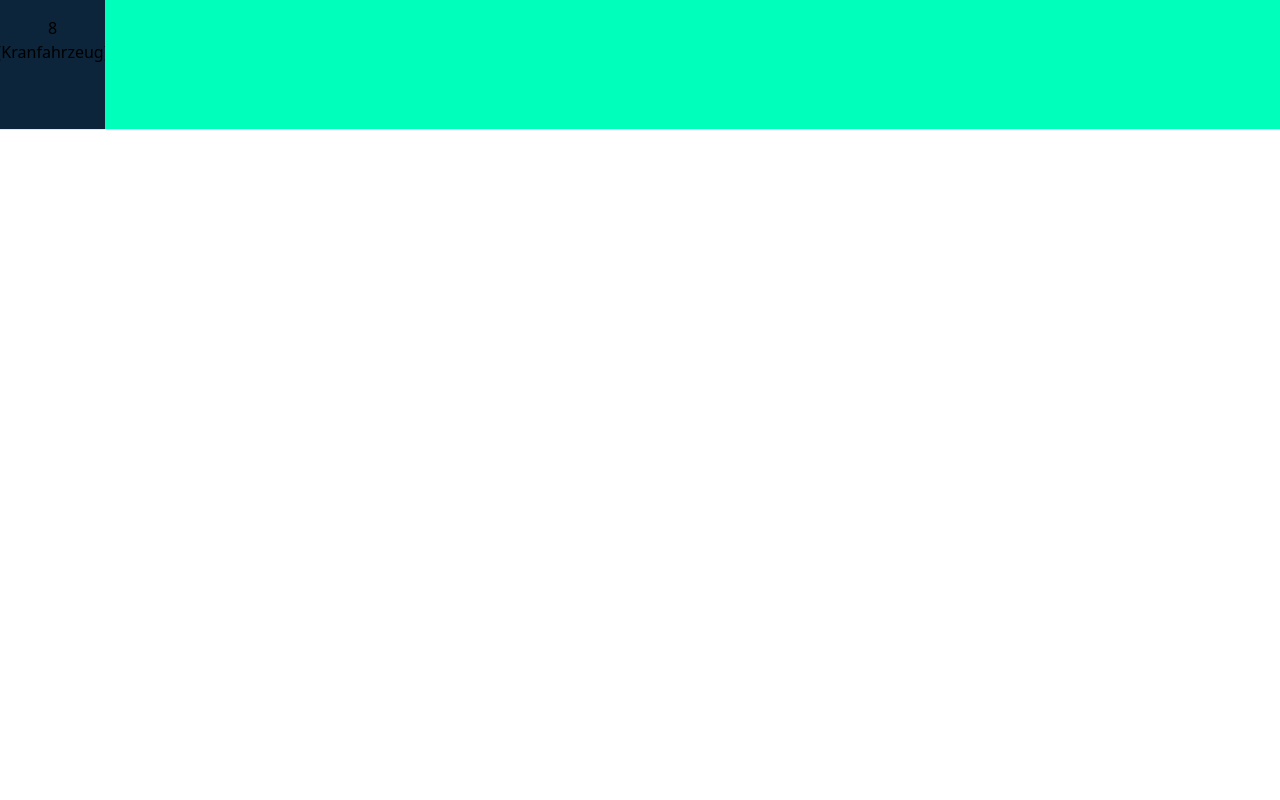
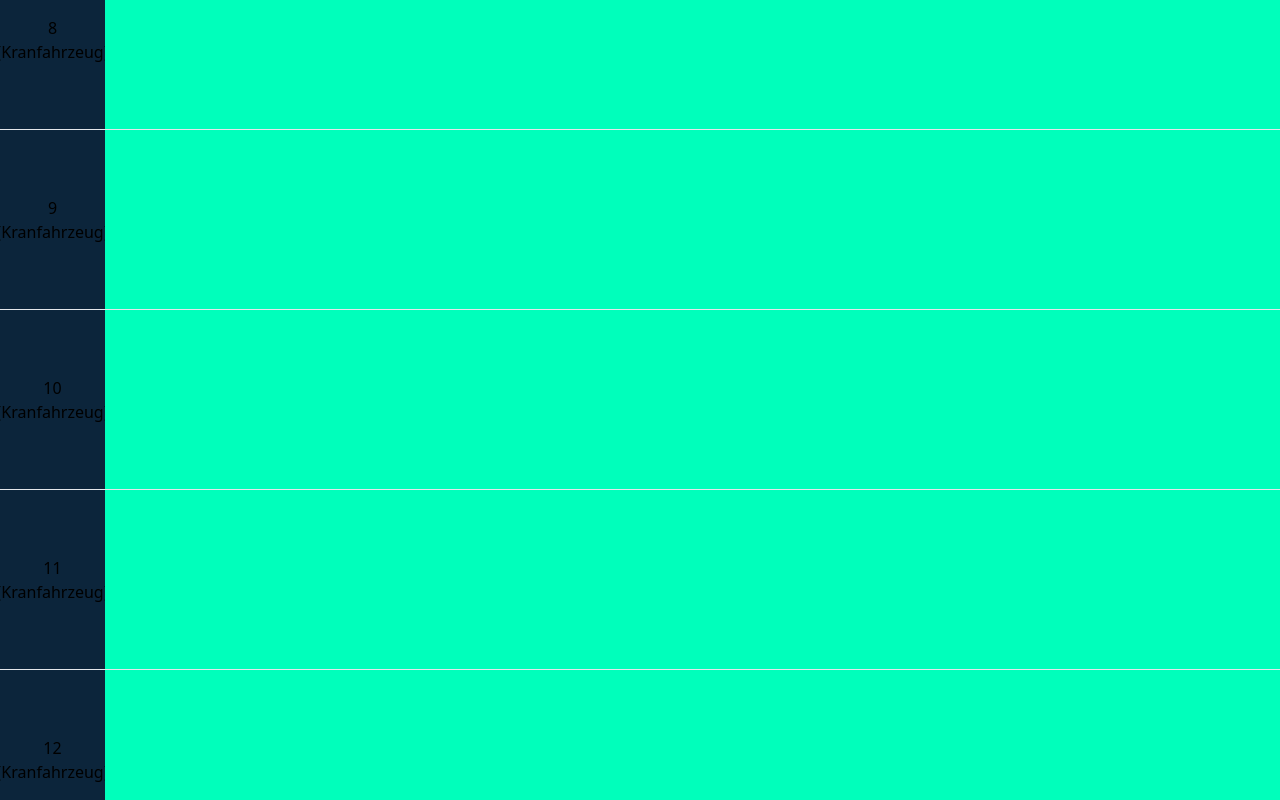
Before and after one commit to philiptesch/tourenplan, an Angular app: page / in a window 1280 px wide. Shown: the part 1620-2420 px from the top of the page. Before the commit the page ends 1750 px from the top, so only its background shows below. Built offline with nearby package versions, Linux system fonts and the light colour scheme.

Commit message:
feat: add new lkws

```diff
--- a/src/app/main-page/tour-order/tour-order.component.ts
+++ b/src/app/main-page/tour-order/tour-order.component.ts
@@ -12,5 +12,5 @@ import { Timeslot } from '../../services/timeslot_model';
 })
 export class TourOrderComponent {
 hours = [8, 9, 10, 11, 12, 13, 14, 15, 16];
-lkws = [1, 2, 3, 4, 5, 6, 7, 8];
+lkws = [1, 2, 3, 4, 5, 6, 7, 8,9,10,11,12,13,14,16,17,18,19,20];
 }
--- a/src/styles.scss
+++ b/src/styles.scss
@@ -5,7 +5,7 @@
 
 
 body {
-    width: 100vw;
+    width: 99vw;
     display: flex;
     margin: 0;
     justify-content: center;
```
